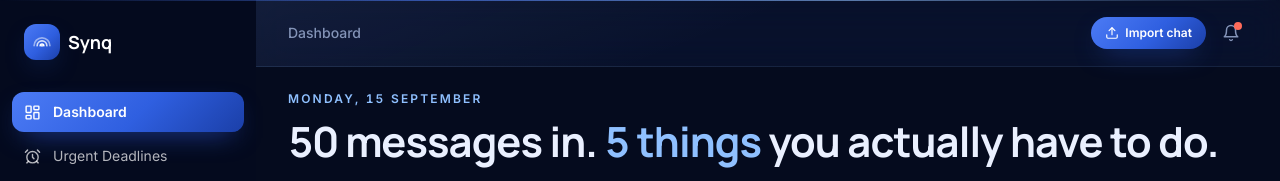
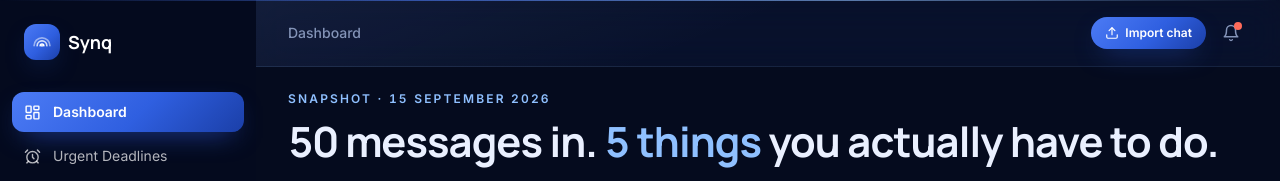
Before and after one commit to 1kanishka10/4Sight.synq, a React (Vite) app: page / in a window 1280 px wide. Shown: the top 181 px of the page. Built offline with nearby package versions, Linux system fonts and the light colour scheme.

Commit message:
Update DashboardSection.jsx

```diff
--- a/src/sections/DashboardSection.jsx
+++ b/src/sections/DashboardSection.jsx
@@ -41,7 +41,7 @@ export function DashboardSection({ onNavigate }) {
     <section className="flex flex-col gap-8">
       <header>
         <p className="mb-2 text-xs font-semibold uppercase tracking-[0.18em] text-sky">
-          Monday, 15 September
+                    Snapshot · 15 September 2026
         </p>
         <h1 className="font-display text-3xl font-bold leading-tight text-ink lg:text-[2.6rem]">
           {stats.messages_in} messages in.{" "}
```
